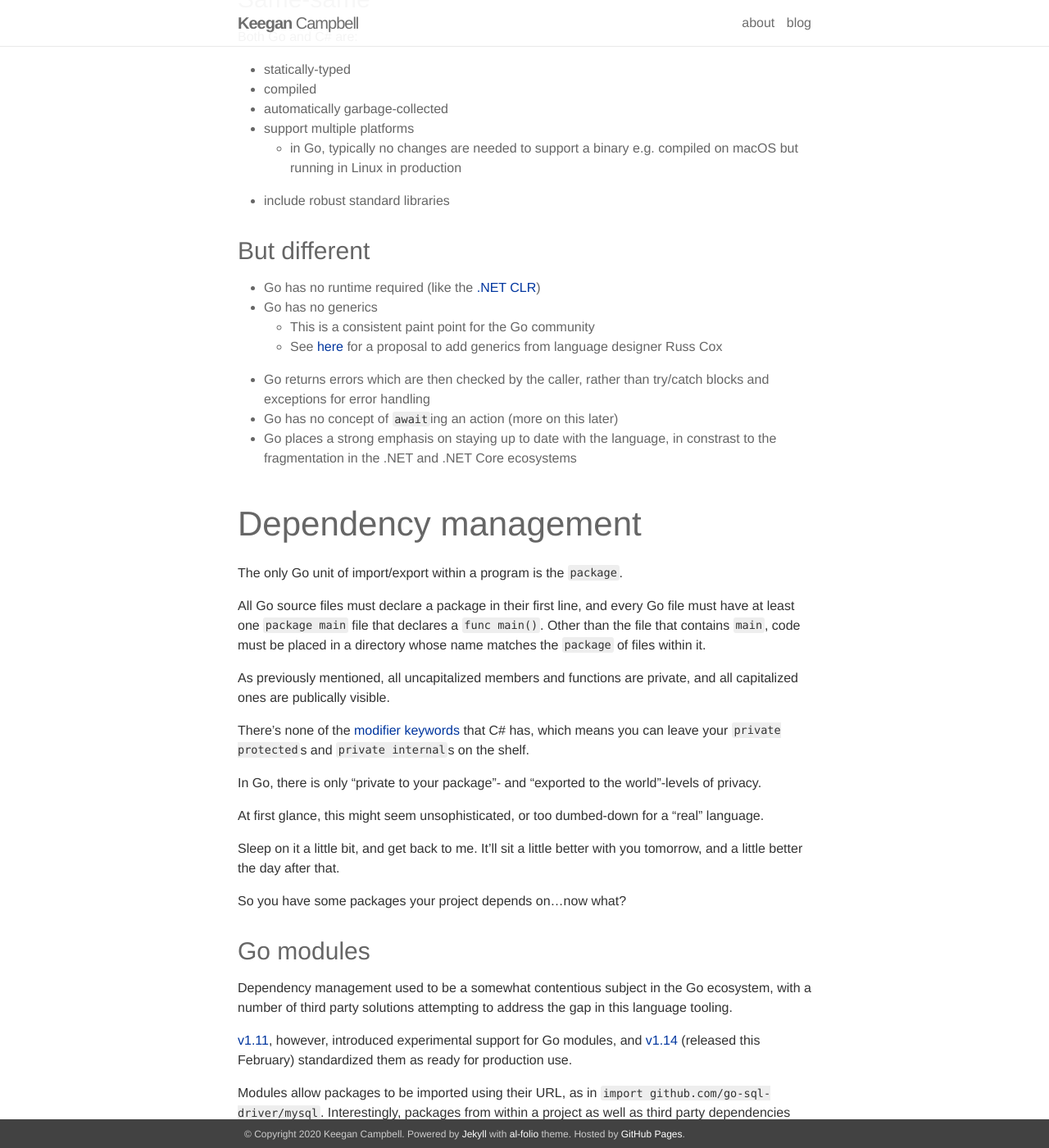
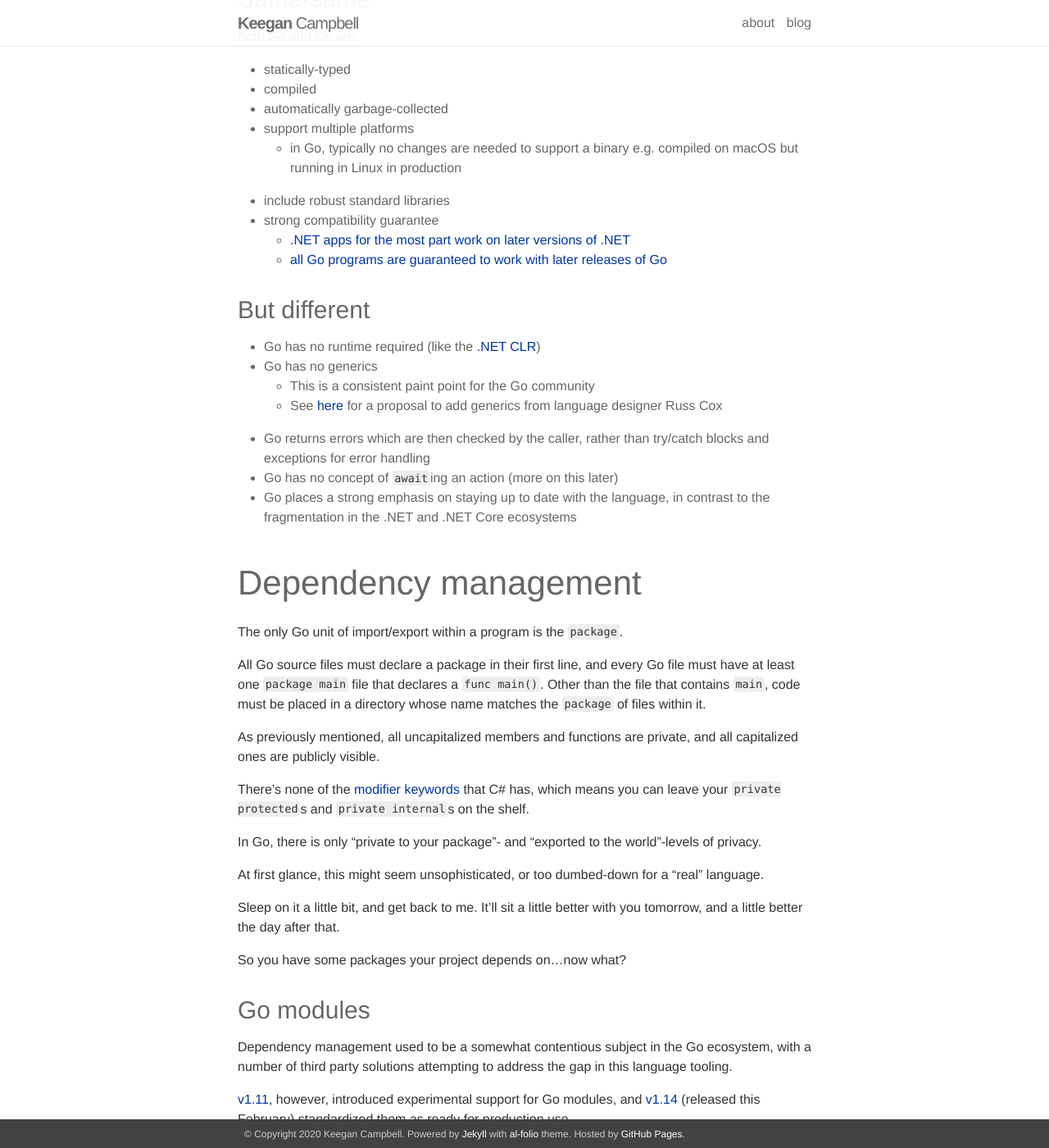
Before and after one commit to kfcampbell/kfcampbell.github.io, a Jekyll site: the page built from _posts/2020-05-21-go-for-csharp-people-part-one.markdown, in a window 1280 px wide and 1400 px high, scrolled down 2466 px. Shown: the whole window at 82% size. Built offline with Jekyll 4.4.1, drawn with Linux system fonts in a browser that asks for light colours; nearby versions of some CDN libraries; some of the changed text lies outside the part shown.

Commit message:
Add note about compatibility guarantees; fix typos

```diff
--- a/_posts/2020-05-21-go-for-csharp-people-part-one.markdown
+++ b/_posts/2020-05-21-go-for-csharp-people-part-one.markdown
@@ -76,6 +76,9 @@ Both Go and C# are:
 - support multiple platforms
     - in Go, typically no changes are needed to support a binary e.g. compiled on macOS but running in Linux in production
 - include robust standard libraries
+- strong compatibility guarantee
+    - [.NET apps for the most part work on later versions of .NET](https://docs.microsoft.com/en-us/dotnet/framework/migration-guide/version-compatibility#backward-compatibility)
+    - [all Go programs are guaranteed to work with later releases of Go](https://golang.org/doc/go1compat)
 
 ### But different
 
@@ -85,7 +88,7 @@ Both Go and C# are:
     - See [here](https://go.googlesource.com/proposal/+/master/design/go2draft-generics-overview.md) for a proposal to add generics from language designer Russ Cox
 - Go returns errors which are then checked by the caller, rather than try/catch blocks and exceptions for error handling
 - Go has no concept of `await`ing an action (more on this later)
-- Go places a strong emphasis on staying up to date with the language, in constrast to the fragmentation in the .NET and .NET Core ecosystems
+- Go places a strong emphasis on staying up to date with the language, in contrast to the fragmentation in the .NET and .NET Core ecosystems
 
 ## Dependency management
 
@@ -93,7 +96,7 @@ The only Go unit of import/export within a program is the `package`.
 
 All Go source files must declare a package in their first line, and every Go file must have at least one `package main` file that declares a `func main()`. Other than the file that contains `main`, code must be placed in a directory whose name matches the `package` of files within it.
 
-As previously mentioned, all uncapitalized members and functions are private, and all capitalized ones are publically visible.
+As previously mentioned, all uncapitalized members and functions are private, and all capitalized ones are publicly visible.
 
 There's none of the [modifier keywords](https://docs.microsoft.com/en-us/dotnet/csharp/programming-guide/classes-and-structs/access-modifiers) that C# has, which means you can leave your `private protected`s and `private internal`s on the shelf.
 
```
Also changed, not shown: other parts of _posts/2020-05-21-go-for-csharp-people-part-one.markdown (+1 -1 lines).
